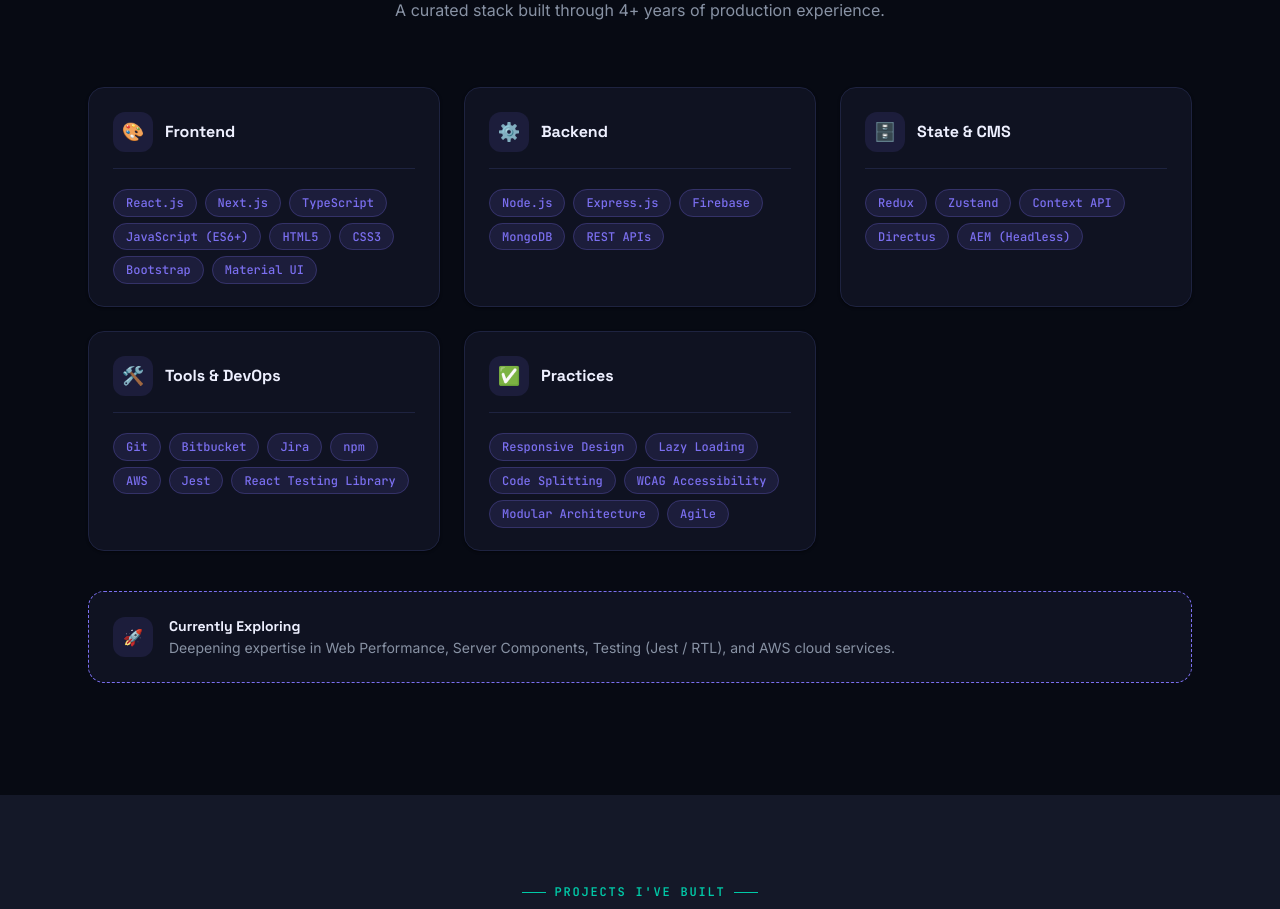
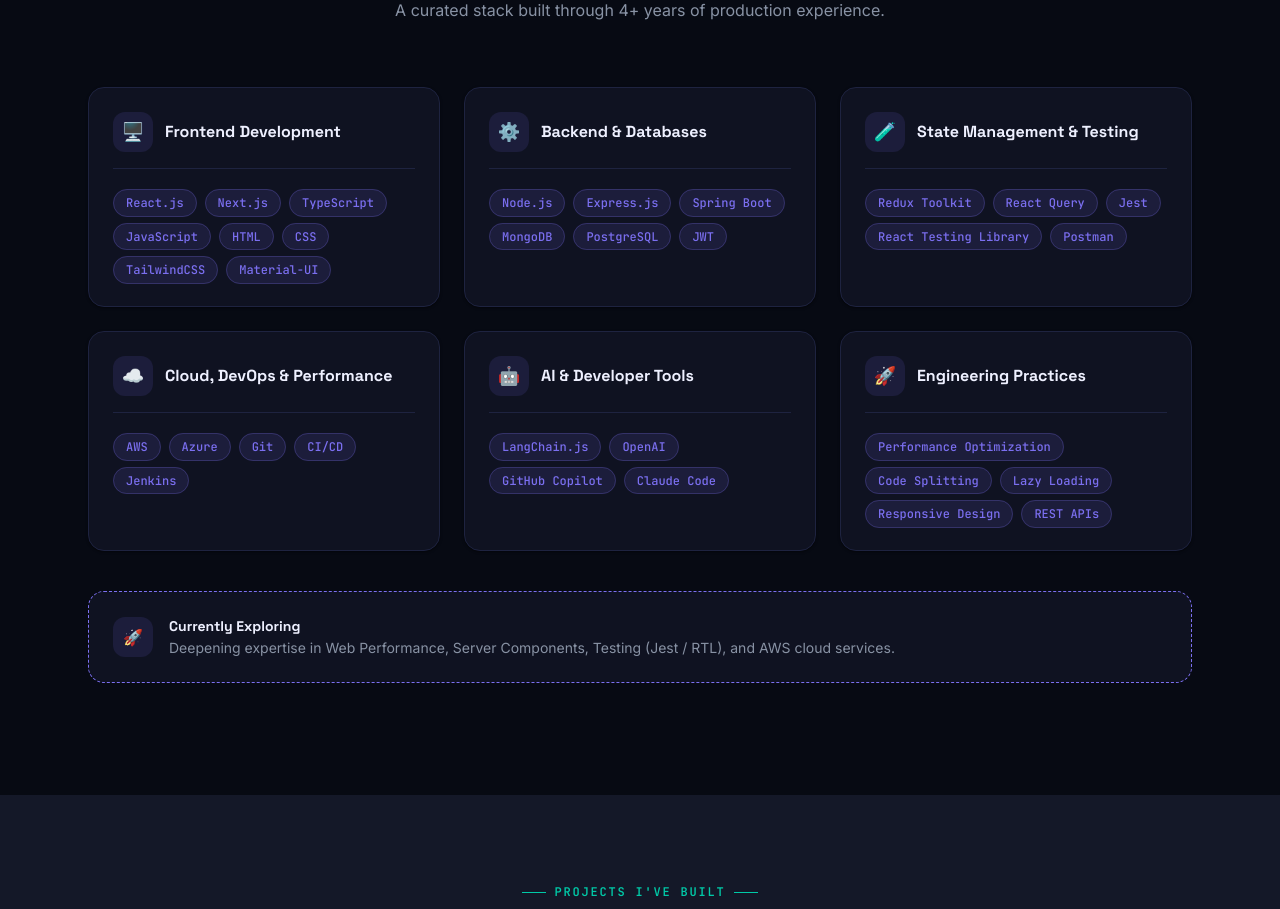
Before and after one commit to arunpanigrahi93/New_Portfolio, a Next.js app: page / in a window 1280 px wide. Shown: the part 4660-5569 px from the top of the page. Built offline with nearby package versions, Linux system fonts and the light colour scheme.

Commit message:
skills update

```diff
--- a/data/portfolio.ts
+++ b/data/portfolio.ts
@@ -166,35 +166,72 @@
 
 export const skillCategories: SkillCategory[] = [
 	{
-		category: "Frontend",
-		icon: "🎨",
-		skills: ["React.js", "Next.js", "TypeScript", "JavaScript (ES6+)", "HTML5", "CSS3", "Bootstrap", "Material UI"],
+		category: "Frontend Development",
+		icon: "🖥️",
+		skills: [
+			"React.js",
+			"Next.js",
+			"TypeScript",
+			"JavaScript",
+			"HTML",
+			"CSS",
+			"TailwindCSS",
+			"Material-UI",
+		],
 	},
 	{
-		category: "Backend",
+		category: "Backend & Databases",
 		icon: "⚙️",
-		skills: ["Node.js", "Express.js", "Firebase", "MongoDB", "REST APIs"],
+		skills: [
+			"Node.js",
+			"Express.js",
+			"Spring Boot",
+			"MongoDB",
+			"PostgreSQL",
+			"JWT",
+		],
 	},
 	{
-		category: "State & CMS",
-		icon: "🗄️",
-		skills: ["Redux", "Zustand", "Context API", "Directus", "AEM (Headless)"],
+		category: "State Management & Testing",
+		icon: "🧪",
+		skills: [
+			"Redux Toolkit",
+			"React Query",
+			"Jest",
+			"React Testing Library",
+			"Postman",
+		],
 	},
 	{
-		category: "Tools & DevOps",
-		icon: "🛠️",
-		skills: ["Git", "Bitbucket", "Jira", "npm", "AWS", "Jest", "React Testing Library"],
+		category: "Cloud, DevOps & Performance",
+		icon: "☁️",
+		skills: [
+			"AWS",
+			"Azure",
+			"Git",
+			"CI/CD",
+			"Jenkins",
+		],
 	},
 	{
-		category: "Practices",
-		icon: "✅",
+		category: "AI & Developer Tools",
+		icon: "🤖",
 		skills: [
+			"LangChain.js",
+			"OpenAI",
+			"GitHub Copilot",
+			"Claude Code",
+		],
+	},
+	{
+		category: "Engineering Practices",
+		icon: "🚀",
+		skills: [
+			"Performance Optimization",
+			"Code Splitting",
+			"Lazy Loading",
 			"Responsive Design",
-			"Lazy Loading",
-			"Code Splitting",
-			"WCAG Accessibility",
-			"Modular Architecture",
-			"Agile",
+			"REST APIs",
 		],
 	},
 ];
```
